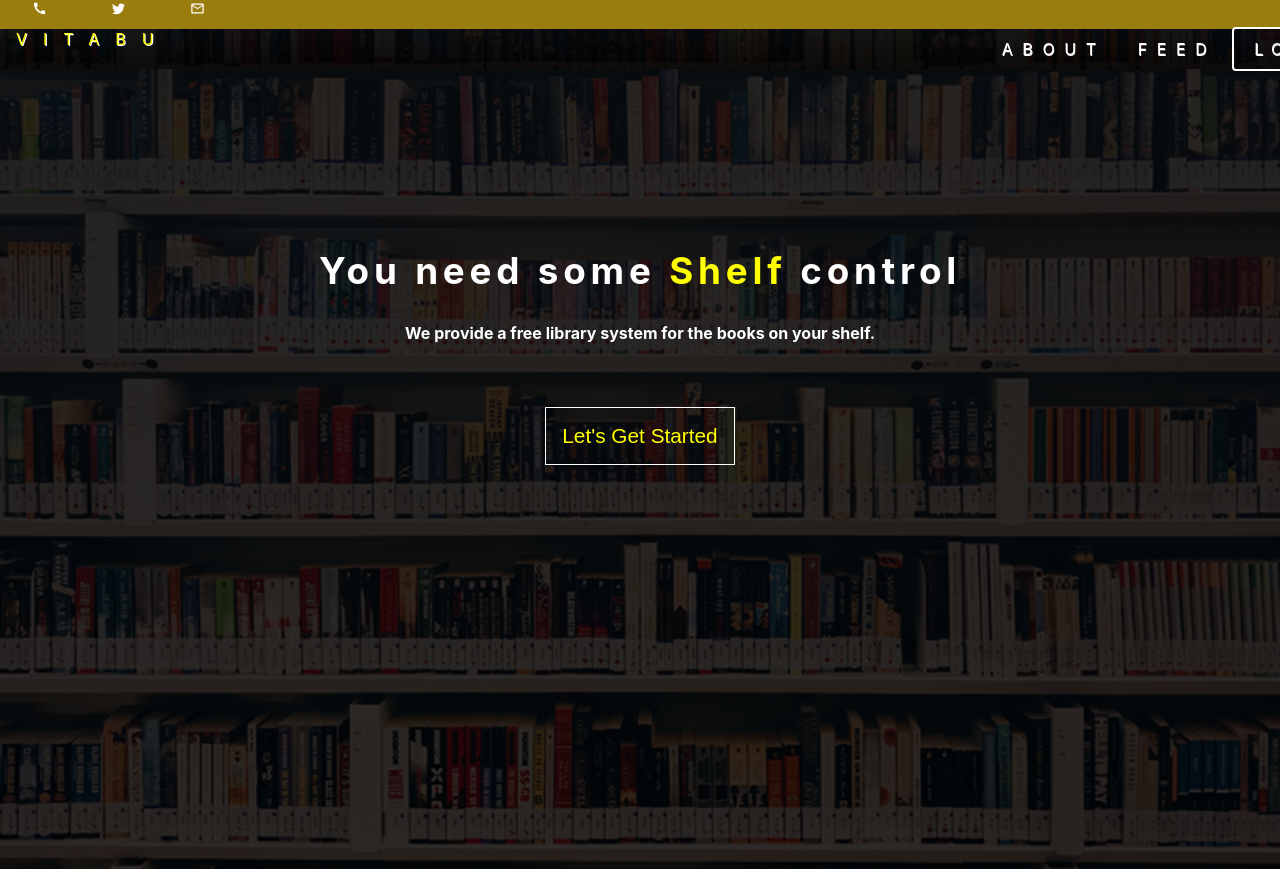
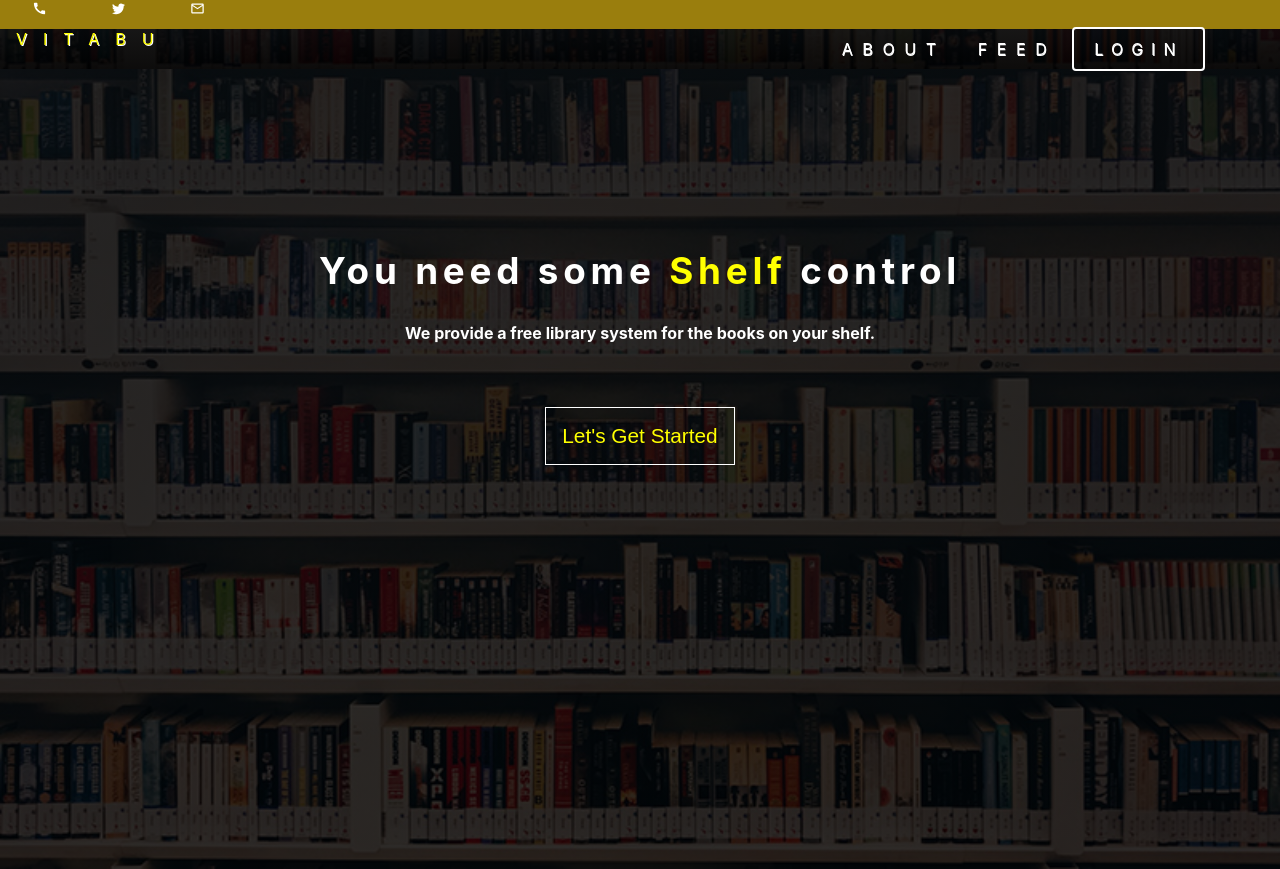
Before and after one commit to CSituma/Vitabu-Appp, a React (Create React App) app: page / in a window 1280 px wide. Built offline with nearby package versions, Linux system fonts and the light colour scheme.

Commit message:
Navbar Changes

```diff
--- a/src/style.scss
+++ b/src/style.scss
@@ -101,21 +101,26 @@ display:flex;
 background:linear-gradient(rgba(6, 7, 8, 0.92),rgba(0, 0, 0, 0.941)),
 url("./Components/Images/coverpage2.jpg") center/cover no-repeat;
 height:2.5rem;
+max-width:100%;
 
 }
 
 .NavLink1 {
 
   align-items: center;
-  margin-top:0rem;
   padding: 1rem;
   text-shadow: 1px 1px white;
   letter-spacing: 1rem;
   align-self: start;
 
-  @media screen and (max-width: 700px) {
-   font-size:0.8rem;
+  @media screen and (max-width: 662px) {
+   font-size:0.9rem;
   letter-spacing: 0.6rem;
+
+  }
+  @media screen and (max-width: 450px) {
+   font-size:0.7rem;
+  letter-spacing: 0rem;
  text-shadow: 0.8px 0.8px white;
 
   } }
@@ -123,7 +128,6 @@ height:2.5rem;
 .NavLink {
   color: white;
   display: flex;
-  margin-top:0;
   align-items: center;
   text-decoration: none;
   padding: 1rem;
@@ -134,10 +138,22 @@ height:2.5rem;
     color: yellow;
   }
 
- @media screen and (max-width: 700px) {
+//  @media screen and (max-width: 662px) {
+
+// font-size:0.6rem;
+// letter-spacing: 0.3rem;
+
+//   }
+ @media screen and (max-width: 620px) {
+
+font-size:0.9rem;
+letter-spacing: 0.3rem;
+
+  }
+ @media screen and (max-width: 520px) {
 
 font-size:0.6rem;
-letter-spacing: 0.3rem;
+
 
   }
 }
@@ -152,11 +168,22 @@ letter-spacing: 0.3rem;
    letter-spacing: 0.5rem;
 
 
- @media screen and (max-width: 700px) {
+//  @media screen and (max-width: 662px) {
+//     //////
+//    padding:5px 8px;
+//   font-size:0.6rem;
+//   letter-spacing: 0.3rem;
+//   }
+ @media screen and (max-width: 620px) {
     //////
    padding:5px 8px;
+  font-size:0.9rem;
+  letter-spacing: 0.3rem;
+  }
+ @media screen and (max-width: 520px) {
+
   font-size:0.6rem;
-  letter-spacing: 0.3rem;
+
   }
 
  }
@@ -167,10 +194,28 @@ letter-spacing: 0.3rem;
  .menu{
   display: flex;
   align-items: center;
-  margin-left:50rem;
+  margin-left:40rem;
   text-transform:uppercase;
 
-  @media screen and (max-width: 700px) {
+  @media screen and (max-width: 1200px) {
+    //////
+  margin-left:25rem;
+
+
+  }
+  @media screen and (max-width: 1000px) {
+    //////
+  margin-left:15rem;
+
+
+  }
+  @media screen and (max-width: 800px) {
+    //////
+  margin-left:5rem;
+
+
+  }
+  @media screen and (max-width: 450px) {
     //////
   margin-left:0rem;
 
```
Also changed, not shown: 1 other file (tests, documents, lock files or other folders).
